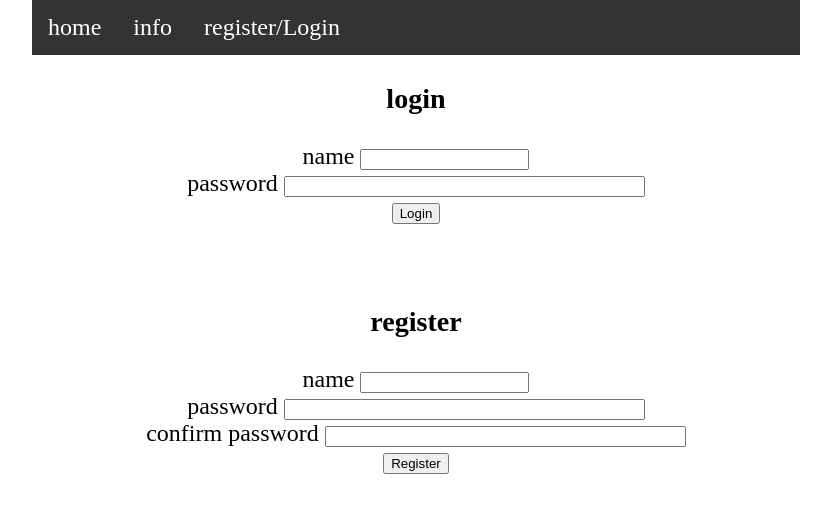
After one commit to Acnologia-RG/FDVR, a PHP site: template view/registerAndLogin.php in a window 1280 px wide. The commit adds this page. Shown: the top 513 px of the page, without its empty margins (224-1055 px from the left). Run offline with PHP 8.4, Linux system fonts and the light colour scheme; the template is opened without the code that fills it, so the values that code supplies are empty; some libraries are stand-ins or nearby versions.

Commit message:
fixed my preg_match and made progress to having a working login/register
register/login page done
preg_match done
worked on my controller/model for login/register
made the source links on the info page open a new tab

```diff
--- a/templates/header.php
+++ b/templates/header.php
@@ -1,9 +1,12 @@
+<?php
+session_start()
+?>
 <!DOCTYPE html>
 <html>
 	<head>
 		<title>FDVR</title>
 		<link rel="stylesheet" href="<?= URL ?>css/style.css">
-		<meta charset="utf-8">
+		<meta charset="utf-16">
 	</head>
 	<body>
 	<nav>
--- a/view/info.php
+++ b/view/info.php
@@ -88,7 +88,7 @@ Neurable is working on an SDK for Unity, so developers can build their own mind-
 <br><br>
 Full dive virtual reality development isn’t all fun and games. Success requires a solid foundation in the very latest virtual reality technology, and the ability to transform complex theories into workable solutions. Pioneers in full dive development must go beyond adopting the latest technology; they must be able to do real science.</p>
 
-<a href="https://www.linkedin.com/pulse/full-dive-virtual-reality-coming-soon-brain-near-you-aviram-eisenberg">source</a>
+<a target="_blank" href="https://www.linkedin.com/pulse/full-dive-virtual-reality-coming-soon-brain-near-you-aviram-eisenberg">source</a>
 </section>
 
 <section>
@@ -201,6 +201,6 @@ Even when technology does catch up, which may very well be in the next 30 to a 1
 <br><br>
 Whenever that finally happens though, a revolution will be upon us. One enticing enough for the world to fully dive in to.</p>
 
-<a href="https://3drific.com/is-full-dive-vr-achievable-in-the-next-10-years/">source</a>
+<a target="_blank" href="https://3drific.com/is-full-dive-vr-achievable-in-the-next-10-years/">source</a>
 <br><br>
 </section>
--- /dev/null
+++ b/view/registerAndLogin.php
@@ -0,0 +1,34 @@
+<section>
+	<h3>login</h3>
+	<form action="<?= URL ?>fdvr/login" method='POST'>
+		<label for="name">name</label>
+		<input class="text" type="text" min="2" maxlength="16" size="18" required name="name"><br>
+		<label for="password">password</label>
+		<input class="text" type="password" min="2" maxlength="40" size="42" required name="password"><br>
+		<input class="btn btn-secondary" type="submit" value="Login">
+</form>
+</section>
+<br><br>
+
+<section>
+	<h3>register</h3>
+	<form action="<?= URL ?>fdvr/register" method='POST'>
+		<label for="name">name</label>
+		<input class="text" type="text" min="2" maxlength="16" size="18" required name="name"><br>
+		<label for="password">password</label>
+		<input class="text" type="password" min="2" maxlength="40" size="42" required name="password"><br>
+		<label for="password">confirm password</label>
+		<input class="text" type="password" min="2" maxlength="40" size="42" required name="confirm_password"><br>
+		<input class="btn btn-secondary" type="submit" value="Register">
+</form>
+</section>
+
+<?php
+// $name = "-=+$#!";
+// if (preg_match("/^[\w\-=+$#!]{1,16}$/", $name)) {
+// 	echo "dit is oke";
+// } else {
+// 	echo " NOPE";
+// };
+// echo "<br>". $name;
+?>
```
Also changed, not shown: controller/errorController.php (added, +16 -0 lines), controller/fdvrController.php (+31 -2 lines), model/fdvrModel.php (+28 -4 lines).
